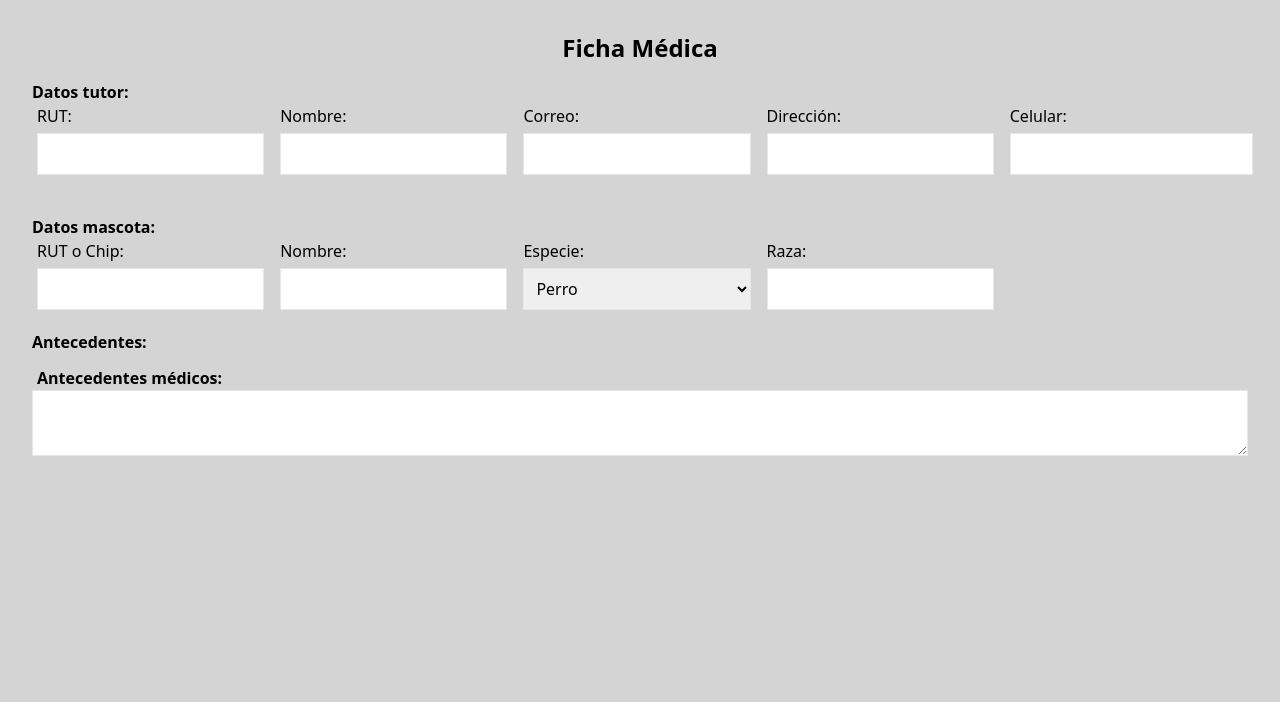
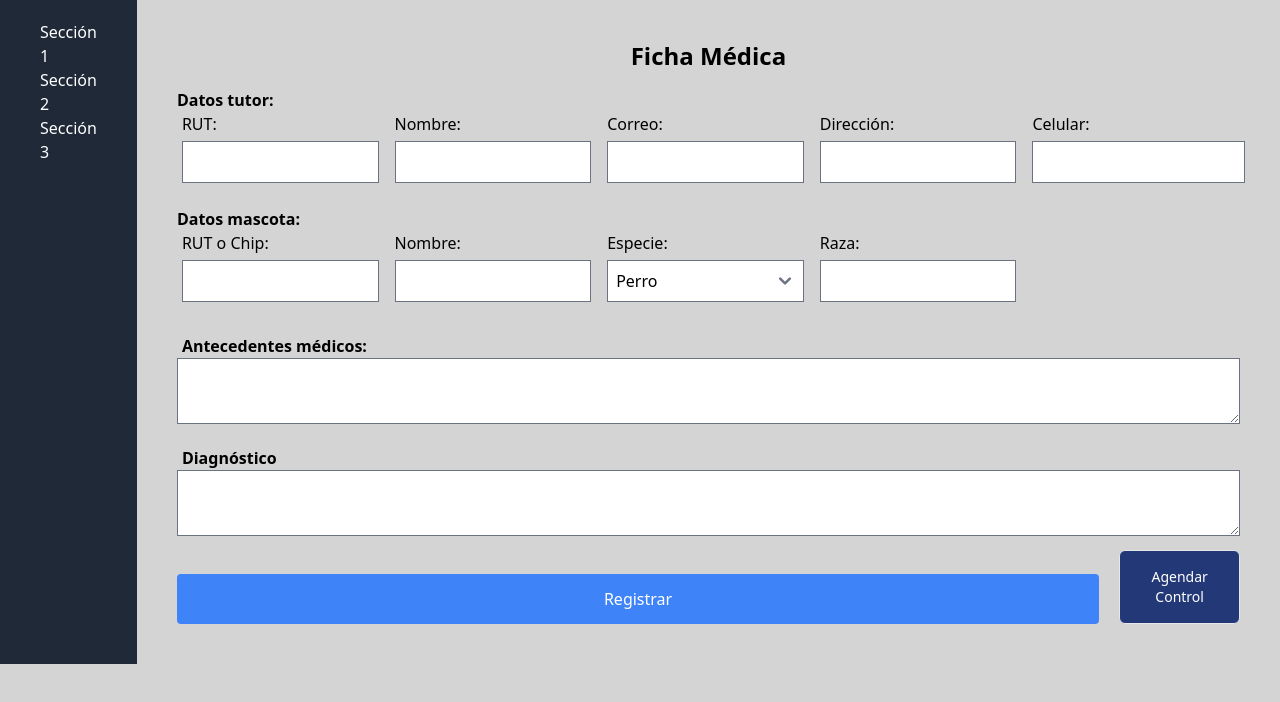
Before and after one commit to waflex/Ficha-Vet, a React (Vite) app in the folder client/: page /fich in a window 1280 px wide. Shown: the top 702 px of the page. Built offline with nearby package versions, Linux system fonts and the light colour scheme.

Commit message:
sidebar y bton control
se intregra menu lateral como componente y boton, boton aun no esta funcional xd no presionar

```diff
--- a/client/package.json
+++ b/client/package.json
@@ -11,6 +11,8 @@
   },
   "dependencies": {
     "axios": "^1.6.7",
+    "flowbite": "^2.3.0",
+    "flowbite-react": "^0.7.2",
     "react": "^18.2.0",
     "react-dom": "^18.2.0",
     "react-hook-form": "^7.50.1",
--- /dev/null
+++ b/client/src/components/AgendarControlModal.jsx
@@ -0,0 +1,25 @@
+import  { useState } from 'react';
+import AgendarControlModal from './AgendarControlModal';
+
+const AgendarControlButton = () => {
+  const [modalVisible, setModalVisible] = useState(false);
+
+  const handleOpenModal = () => {
+    setModalVisible(true);
+  };
+
+  return (
+    <div>
+      <button
+        onClick={handleOpenModal}
+        className="px-4 py-4 text-sm font-medium text-white ms-5 bg-blue-900 border rounded-md focus:outline-none focus:ring focus:border-blue-300"
+      >
+        Agendar Control
+      </button>
+
+      {modalVisible && <AgendarControlModal onClose={() => setModalVisible(false)} />}
+    </div>
+  );
+};
+
+export default AgendarControlButton;
--- /dev/null
+++ b/client/src/components/Sidebar.jsx
@@ -0,0 +1,17 @@
+// src/components/Sidebar.jsx
+
+// import React from "react";
+
+export const Sidebar = ()  => {
+  return (
+    <div className="bg-gray-800 text-white   ">
+      <ul className="px-5 m-5 ">
+        <li className=" cursor-pointer">Sección 1</li>
+        <li className=" cursor-pointer">Sección 2</li>
+        <li className=" cursor-pointer">Sección 3</li>
+      </ul>
+    </div>
+  );
+}
+
+// export default Sidebar;
--- /dev/null
+++ b/client/src/pages/ControlPage.jsx
@@ -0,0 +1,9 @@
+
+
+function ControlPage() {
+  return (
+    <div>ControlPage</div>
+  )
+}
+
+export default ControlPage
--- a/client/src/pages/FichaMedicaPage.jsx
+++ b/client/src/pages/FichaMedicaPage.jsx
@@ -1,9 +1,17 @@
 import { useForm } from 'react-hook-form'; /* import { registerRequest } from '../api/registroDatos'; */
+import { Sidebar } from '../components/Sidebar';
+import AgendarControlModal from '../components/AgendarControlModal';
+
 
 function FichaMedicaPage() {
   const { register /* handleSubmit */ } = useForm();
 
   return (
+    <div className="flex">
+      {/* Menú */}
+      <Sidebar />
+
+      <div className="flex-grow p-6">
         <form
         /* onSubmit={handleSubmit(async (values) => {
         console.log(values);
@@ -12,7 +20,7 @@ function FichaMedicaPage() {
       })} */
         >
           {/* Datos tutor */}
-      <section className="m-8">
+          <section className="m-4">
             <div className="text-center mb-4">
               <h1 className="text-2xl font-bold">Ficha Médica</h1>
             </div>
@@ -65,7 +73,7 @@ function FichaMedicaPage() {
             </div>
           </section>
           {/* Datos Mascota */}
-      <section className="m-8">
+          <section className="m-4">
             <h2 className="font-bold">Datos mascota:</h2>
             <div className="mb-3 flex flex-wrap">
               <div className="w-full sm:w-1/2 md:w-1/5 pr-4">
@@ -105,20 +113,43 @@ function FichaMedicaPage() {
                   {...register('raza', { required: true })}
                   className="w-full border p-2 mb-2"
                 />
+
               </div>
             </div>
             <section className="">
-          <h2 className="font-bold">Antecedentes:</h2>
               <div className="mb-3 flex flex-wrap"></div>{' '}
-          <label className="font-bold" htmlFor="antcedentes">Antecedentes médicos:</label>
+              <label className="font-bold" htmlFor="antecedentes">
+                Antecedentes médicos:
+              </label>
               <textarea
-            type="number"
-            {...register('antcedentes', { required: true })}
+                type="text"
+                {...register('antecedentes', { required: true })}
                 className="w-full border p-2 mb-2"
               />
             </section>
+            <section>
+              <div className="mb-2 flex flex-wrap"></div>{' '}
+              <label className="font-bold" htmlFor="antecedentes">
+                Diagnóstico
+              </label>
+              <textarea
+                type="text"
+                {...register('diagnostico', { required: true })}
+                className="w-full border p-2 mb-2"
+              />
+            </section>
+            <div className="flex">
+            <button
+              type="submit"
+              className="w-full bg-blue-500 text-white p-2 mt-6  rounded">
+              Registrar
+            </button>
+            <AgendarControlModal />
+            </div>
           </section>
         </form>
+      </div>
+    </div>
   );
 }
 
--- a/client/src/pages/IngresoPage.jsx
+++ b/client/src/pages/IngresoPage.jsx
@@ -1,18 +1,27 @@
-import { useForm } from "react-hook-form";
+import { useForm } from 'react-hook-form';
 import { registerRequest } from '../api/registroDatos';
+import { Sidebar } from '../components/Sidebar';
 
 function IngresoPage() {
   const { register, handleSubmit } = useForm();
 
   return (
-    <form onSubmit={handleSubmit(async (values) => {
+    <div className="flex">
+      {/* Menú */}
+      <Sidebar />
+
+      <div className="flex-grow p-4">
+        <form
+          onSubmit={handleSubmit(async (values) => {
             console.log(values);
             const res = await registerRequest(values);
             console.log(res);
-    })} className="max-w-screen-lg mx-auto mt-0 p-2 border border-gray-300 rounded">
-
+          })}
+          className="mx-auto mt-0 p-2 border border-gray-300 rounded">
           <div className="text-center mb-0">
-        <h1 className="text-2xl font-bold" id="tit-form-ing">Formulario de ingreso</h1>
+            <h1 className="text-2xl font-bold" id="tit-form-ing">
+              Formulario de ingreso
+            </h1>
           </div>
 
           <div className="grid grid-cols-1 md:grid-cols-2 gap-4">
@@ -20,38 +29,72 @@ function IngresoPage() {
               <h2 className="text-xl font-bold mb-2">Datos tutor</h2>
 
               <label htmlFor="RUT">RUT:</label>
-          <input type="checkbox"
-          {...register("existenciaTutor")}
-          defaultChecked={false} className="mr-2"></input>
-          <input type="number" {...register("rut", { required: true })} className="w-full border p-2 mb-2" />
+              <input
+                type="checkbox"
+                {...register('existenciaTutor')}
+                defaultChecked={false}
+                className="mr-2"></input>
+              <input
+                type="number"
+                {...register('rut', { required: true })}
+                className="w-full border p-2 mb-2"
+              />
 
               <label htmlFor="nombreTutor">Nombre:</label>
-          <input type="text" {...register("nombreTutor", { required: true })} className="w-full border p-2 mb-2" />
+              <input
+                type="text"
+                {...register('nombreTutor', { required: true })}
+                className="w-full border p-2 mb-2"
+              />
 
               <label htmlFor="correo">Correo:</label>
-          <input type="email" {...register("correo", { required: true })} className="w-full border p-2 mb-2" />
+              <input
+                type="email"
+                {...register('correo', { required: true })}
+                className="w-full border p-2 mb-2"
+              />
 
               <label htmlFor="celular">Celular:</label>
-          <input type="number" {...register("celular", { required: true })} className="w-full border p-2 mb-2" />
+              <input
+                type="number"
+                {...register('celular', { required: true })}
+                className="w-full border p-2 mb-2"
+              />
 
               <label htmlFor="direccion">Dirección:</label>
-          <input type="text" {...register("direccion", { required: true })} className="w-full border p-2 mb-2" />
+              <input
+                type="text"
+                {...register('direccion', { required: true })}
+                className="w-full border p-2 mb-2"
+              />
             </div>
 
             <div>
               <h2 className="text-xl font-bold mb-2">Datos mascota</h2>
 
               <label htmlFor="rutChip">RUT o Chip:</label>
-          <input type="checkbox"
-          {...register("existenciaMascota")}
-          defaultChecked={false} className="mr-2"></input>
-          <input type="number" {...register("rutChip", { required: true })} className="w-full border p-2 mb-2" />
+              <input
+                type="checkbox"
+                {...register('existenciaMascota')}
+                defaultChecked={false}
+                className="mr-2"></input>
+              <input
+                type="number"
+                {...register('rutChip', { required: true })}
+                className="w-full border p-2 mb-2"
+              />
 
               <label htmlFor="nombreMascota">Nombre:</label>
-          <input type="text" {...register("nombreMascota", { required: true })} className="w-full border p-2 mb-2" />
+              <input
+                type="text"
+                {...register('nombreMascota', { required: true })}
+                className="w-full border p-2 mb-2"
+              />
 
               <label htmlFor="especie">Especie:</label>
-          <select {...register("especie", { required: true })} className="w-full border p-2 mb-2">
+              <select
+                {...register('especie', { required: true })}
+                className="w-full border p-2 mb-2">
                 <option value="perro">Perro</option>
                 <option value="gato">Gato</option>
                 <option value="ave">Ave</option>
@@ -60,21 +103,34 @@ function IngresoPage() {
               </select>
 
               <label htmlFor="">Raza:</label>
-          <input type="text" {...register("raza")} className="w-full border p-2 mb-2" />
+              <input
+                type="text"
+                {...register('raza')}
+                className="w-full border p-2 mb-2"
+              />
 
               <label htmlFor="antcedentes">Antecedentes:</label>
-          <textarea {...register("antecedentes")} className="w-full border p-2 mb-2"></textarea>
-
+              <textarea
+                {...register('antecedentes')}
+                className="w-full border p-2 mb-2"></textarea>
             </div>
           </div>
 
           <div className="mt-0">
             <h2 className="text-xl font-bold mb-2">Síntomas/Observaciones</h2>
-        <textarea {...register("comentarios")} className="w-full border p-2 mb-0"></textarea>
+            <textarea
+              {...register('comentarios')}
+              className="w-full border p-2 mb-0"></textarea>
           </div>
 
-      <button type="submit" className="w-full bg-blue-500 text-white p-2 rounded mt-2">Registrar</button>
+          <button
+            type="submit"
+            className="w-full bg-blue-500 text-white p-2 rounded mt-2">
+            Registrar
+          </button>
         </form>
+      </div>
+    </div>
   );
 }
 
--- a/client/tailwind.config.js
+++ b/client/tailwind.config.js
@@ -1,8 +1,14 @@
 /** @type {import('tailwindcss').Config} */
+import flowbitePlugin from 'flowbite/plugin';
+
 export default {
-  content: ["./index.html", "./src/**/*.{js,ts,jsx,tsx}"],
+  content: ["./index.html", "./src/**/*.{js,ts,jsx,tsx}",
+  'node_modules/flowbite-react/lib/esm/**/*.js'],
   theme: {
     extend: {},
   },
-  plugins: [],
+  plugins: [
+    flowbitePlugin,
+
+  ],
 };
```
Also changed, not shown: 1 other file (tests, documents, lock files or other folders). Lines whose indentation alone changed are shown as unchanged.
